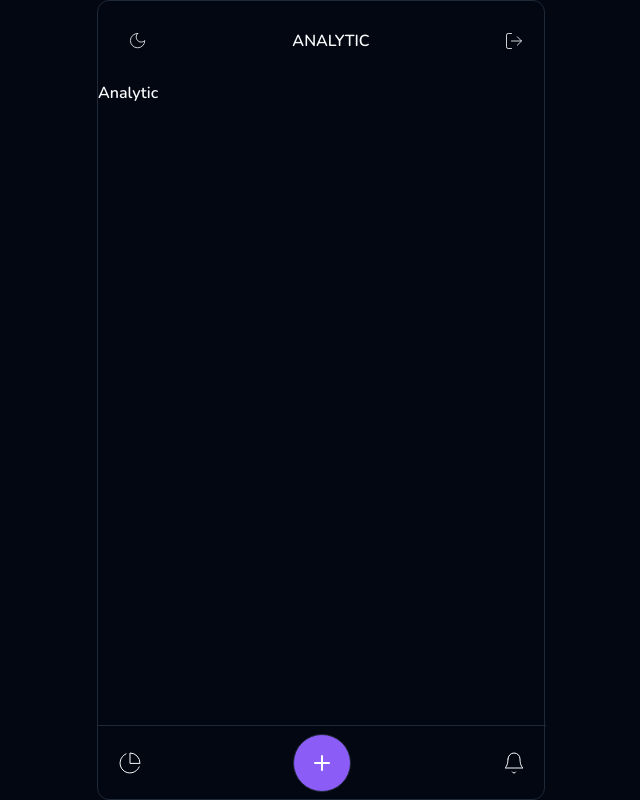
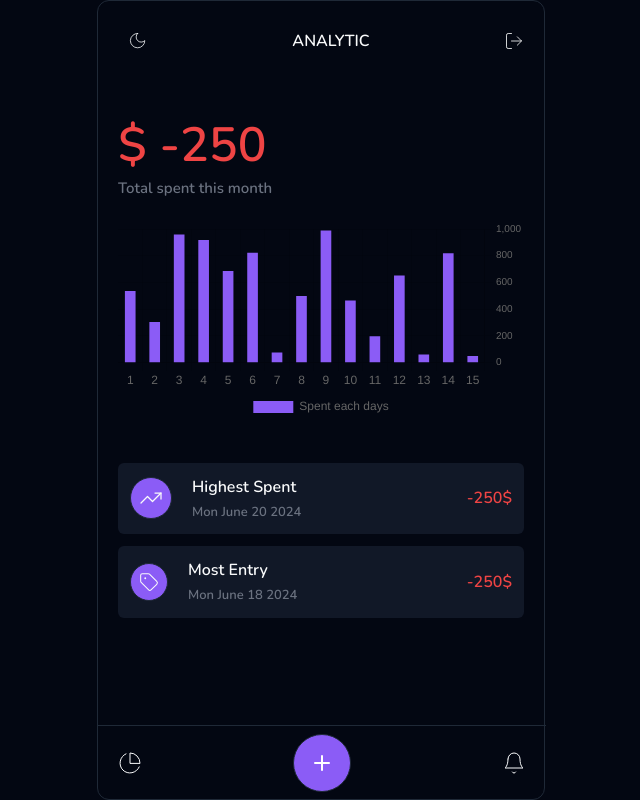
Before and after one commit to sohunz/daily-expense-tracker, a React (Vite) app: page /analytic in a window 1280 px wide. Shown: the whole page, without its empty margins (319-959 px from the left). Built offline with nearby package versions, Linux system fonts and the light colour scheme.

Commit message:
dashboard UI done

```diff
--- a/package.json
+++ b/package.json
@@ -14,10 +14,12 @@
         "@radix-ui/react-dropdown-menu": "^2.0.6",
         "@radix-ui/react-label": "^2.0.2",
         "@radix-ui/react-slot": "^1.0.2",
+        "chart.js": "^4.4.3",
         "class-variance-authority": "^0.7.0",
         "clsx": "^2.1.1",
         "lucide-react": "^0.383.0",
         "react": "^18.2.0",
+        "react-chartjs-2": "^5.2.0",
         "react-dom": "^18.2.0",
         "react-router-dom": "^6.23.1",
         "tailwind-merge": "^2.3.0",
@@ -25,6 +27,7 @@
         "vaul": "^0.9.1"
     },
     "devDependencies": {
+        "@faker-js/faker": "^8.4.1",
         "@types/node": "^20.14.1",
         "@types/react": "^18.2.66",
         "@types/react-dom": "^18.2.22",
--- a/src/components/pages/Footer.tsx
+++ b/src/components/pages/Footer.tsx
@@ -17,7 +17,7 @@ const Footer = () => {
             <Link to="/analytic">
                 <PieChart strokeWidth={1} />
             </Link>
-            <Link to="/home">
+            <Link to="/">
                 <div>
                     <Dialog>
                         <DialogTrigger asChild>
--- a/src/pages/Analytic.tsx
+++ b/src/pages/Analytic.tsx
@@ -1,7 +1,109 @@
-import React from "react";
+import {
+    Chart as ChartJS,
+    CategoryScale,
+    LinearScale,
+    BarElement,
+    Title,
+    Tooltip,
+    Legend,
+} from "chart.js";
+import { Bar } from "react-chartjs-2";
+import { faker } from "@faker-js/faker";
+import { TrendingUp, Tag } from "lucide-react";
+
+ChartJS.register(
+    CategoryScale,
+    LinearScale,
+    BarElement,
+    Title,
+    Tooltip,
+    Legend
+);
+
+export const options = {
+    responsive: true,
+    plugins: {
+        legend: {
+            position: "bottom" as const,
+        },
+    },
+    scales: {
+        y: {
+            position: "right",
+            ticks: {
+                font: {
+                    size: 10,
+                },
+            },
+        },
+    },
+};
+
+const labels = [];
+for (let day = 1; day <= 15; day++) {
+    labels.push(day);
+}
+
+// const labels = ["January", "February", "March", "April", "May", "June", "July"];
+
+export const data = {
+    labels,
+    datasets: [
+        {
+            label: "Spent each days",
+            data: labels.map(() =>
+                faker.datatype.number({ min: 0, max: 1000 })
+            ),
+            backgroundColor: "#8B5CF6",
+            barThickness: 10,
+        },
+    ],
+};
 
 const Analytic = () => {
-    return <div>Analytic</div>;
+    return (
+        <div className=" px-5 mt-10">
+            <p className="flex flex-col gap-2 mb-5">
+                <span className="text-red-500 text-5xl font-semibold">
+                    $ -250
+                </span>
+                <span className="text-gray-500 text-[15px]">
+                    Total spent this month
+                </span>
+            </p>
+            <Bar options={options} data={data} />
+            <div className="w-full space-y-3 mt-10">
+                <div className="w-full flex justify-between items-center bg-gray-900 p-3 rounded-md">
+                    <div className="flex items-center gap-5">
+                        <div className="border rounded-full p-2 bg-violet-500">
+                            <TrendingUp strokeWidth={1.25} />
+                        </div>
+                        <p className="flex flex-col gap-1">
+                            Highest Spent
+                            <span className="text-[13px] text-gray-500">
+                                Mon June 20 2024
+                            </span>
+                        </p>
+                    </div>
+                    <p className="text-red-500">-250$</p>
+                </div>
+                <div className="w-full flex justify-between items-center bg-gray-900 p-3 rounded-md">
+                    <div className="flex items-center gap-5">
+                        <div className="border rounded-full p-2 bg-violet-500">
+                            <Tag strokeWidth={1.25} size={20} />
+                        </div>
+                        <p className="flex flex-col gap-1">
+                            Most Entry
+                            <span className="text-[13px] text-gray-500">
+                                Mon June 18 2024
+                            </span>
+                        </p>
+                    </div>
+                    <p className="text-red-500">-250$</p>
+                </div>
+            </div>
+        </div>
+    );
 };
 
 export default Analytic;
--- a/src/routes/route.tsx
+++ b/src/routes/route.tsx
@@ -6,11 +6,11 @@ import { createBrowserRouter } from "react-router-dom";
 
 export const router = createBrowserRouter([
     {
-        path: "/",
+        path: "",
         element: <App />,
         children: [
             {
-                path: "home",
+                path: "/",
                 element: <HomePage />,
             },
             {
```
Also changed, not shown: 1 other file (tests, documents, lock files or other folders).
